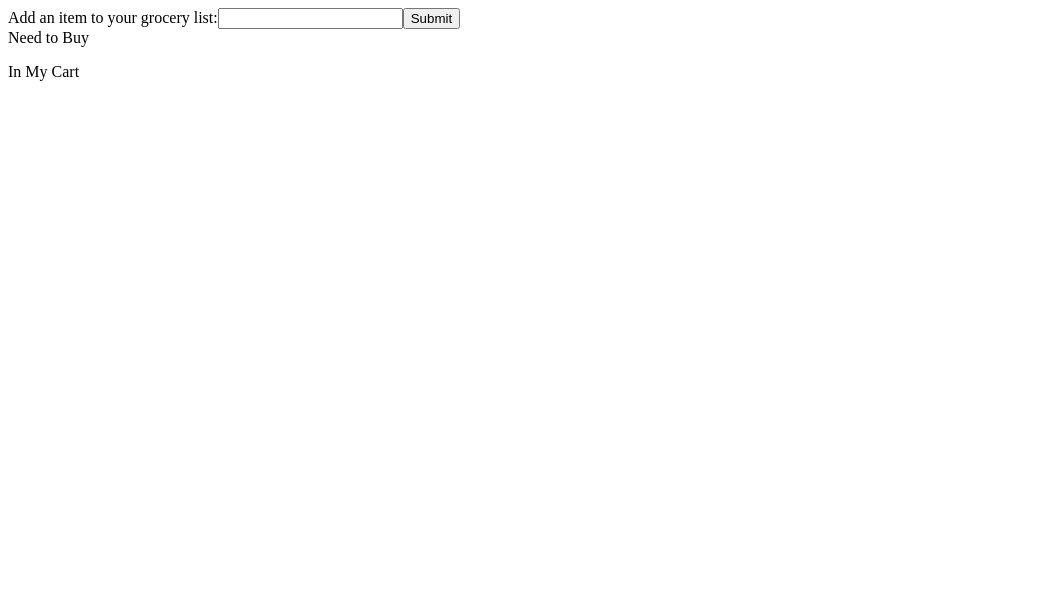
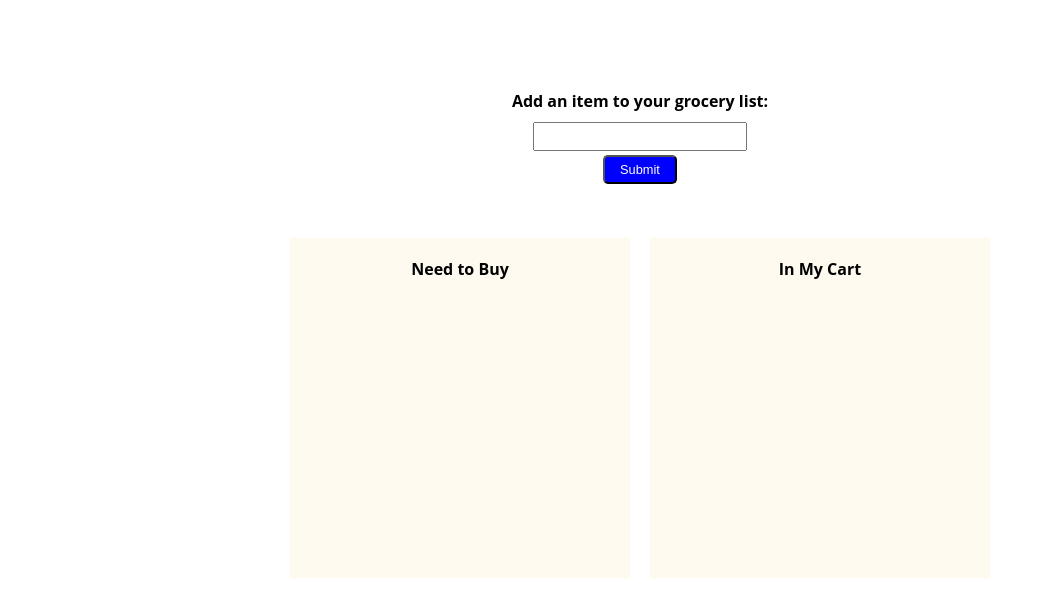
Before and after one commit to connectblocks/grocerylist, a React (Create React App) app in the folder client/: page / in a window 1280 px wide. Shown: the top 616 px of the page, without its empty margins (0-1045 px from the left). Built offline with nearby package versions, Linux system fonts and the light colour scheme; the HTML template or start-up script is replaced by a standard one.

Commit message:
added minor styling and updated the error handling logic to check In My Cart items.

```diff
--- a/client/src/App.jsx
+++ b/client/src/App.jsx
@@ -1,3 +1,4 @@
+import './style/style.css';
 import React from 'react';
 import GroceryInMyCart from './components/GroceryInMyCart';
 import GroceryNeedtoBuy from './components/GroceryNeedtoBuy';
@@ -17,7 +18,7 @@ class App extends React.Component {
 
   handleAddtoList(event) {
     event.preventDefault();
-    if(this.state.groceryList.indexOf(this.state.groceryItem) < 0) {
+    if(this.state.groceryList.indexOf(this.state.groceryItem) < 0 && this.state.purchasedList.indexOf(this.state.groceryItem) < 0)  {
        this.setState({
          groceryList: [ ...this.state.groceryList, this.state.groceryItem ],
          groceryItem: ''
@@ -52,21 +53,22 @@ class App extends React.Component {
     return (
     <div>
         <form>
-          <label>Add an item to your grocery list:
+          <label><b>Add an item to your grocery list:</b></label>
             <input
               type="text"
               value={this.state.groceryItem}
               onChange={(event) => (this.setState({groceryItem: event.target.value}))}
               />
-          </label>
-          <input
-            type="submit"
-            value="Submit"
-            onClick={this.handleAddtoList}
-          />
+          <button className="add" onClick={this.handleAddtoList}>Submit</button>
         </form>
-      <GroceryNeedtoBuy groceryList={this.state.groceryList} handlePurchase={this.handlePurchase}/>
-      <GroceryInMyCart purchasedList={this.state.purchasedList} handleRemove={this.handleRemove}/>
+      <div className="container">
+        <div className="item">
+          <GroceryNeedtoBuy groceryList={this.state.groceryList} handlePurchase={this.handlePurchase}/>
+        </div>
+        <div className="item">
+          <GroceryInMyCart purchasedList={this.state.purchasedList} handleRemove={this.handleRemove}/>
+        </div>
+      </div>
     </div>
     )
   }
--- a/client/src/components/GroceryInMyCart.js
+++ b/client/src/components/GroceryInMyCart.js
@@ -1,19 +1,20 @@
 import React from 'react';
 
-const GroceryInMyCart = ({ purchasedList, handleRemove } ) => {
+const GroceryInMyCart = ({ purchasedList, handleRemove }) => {
   const purchased = purchasedList.map((item) => (
-    <li key={item}>
-      {item}
-      <button
+    <div>
+      <span key={item}>{item}</span>
+      <button className="remove"
         value={item}
         onClick={handleRemove}
+        style={{float:'right'}}
       >Remove</button>
-    </li>
+    </div>
   ));
 
   return (
     <div>
-      In My Cart
+      <b>In My Cart</b>
       {purchased}
     </div>
   )
--- a/client/src/components/GroceryNeedtoBuy.js
+++ b/client/src/components/GroceryNeedtoBuy.js
@@ -1,20 +1,21 @@
 import React from 'react';
 
-const GroceryNeedtoBuy = ({groceryList, handlePurchase}) =>{
+const GroceryNeedtoBuy = ({groceryList, handlePurchase}) => {
   const needToBuy = groceryList.map((item) => (
-    <li key={item}>
-      {item}
+    <div>
+      <span key={item}>{item}</span>
       <button
         value={item}
         onClick={handlePurchase}
+        style={{float:'right'}}
       >Buy Now</button>
-    </li>
+    </div>
   ));
 
   return (
     <div>
-      Need to Buy
-      <ul>{needToBuy}</ul>
+      <b>Need to Buy</b>
+      {needToBuy}
     </div>
   )
 };
--- /dev/null
+++ b/client/src/style/style.css
@@ -0,0 +1,71 @@
+body {
+  margin: 20px;
+  padding: 20px;
+  font-family: "Open Sans", sans-serif;
+}
+
+form {
+  text-align: center;
+  margin: 20px;
+  padding: 20px;
+}
+
+label {
+    margin: 10px;
+    display: block;
+
+}
+
+input {
+    padding: 5px;
+    display: block;
+    margin: auto;
+    width: 200px;
+}
+
+.container {
+  display: flex;
+  flex-direction: row;
+  flex-wrap: wrap;
+  justify-content: center;
+  border: 2px;
+  border-color: black;
+}
+
+.item {
+  margin: 10px;
+  padding: 20px;
+  background-color: floralwhite;
+  min-width: 300px;
+  min-height: 300px;
+  margin-top: 10px;
+  text-align: center;
+}
+
+button {
+  background-color: green; /* Green */
+  border-radius: 5px;
+  color: white;
+  padding: 5px 15px;
+  text-align: center;
+  vertical-align: center;
+  display: inline-block;
+  margin: 4px 2px;
+  cursor: pointer;
+  font-size: .8em;
+}
+
+.remove {
+  background-color: red;
+}
+
+.add {
+  background-color: blue;
+}
+
+span {
+  float: left;
+  clear: left;
+  padding: 5px 20px;
+  margin: 4px 2px;
+}
```
Also changed, not shown: 1 other file (tests, documents, lock files or other folders).
